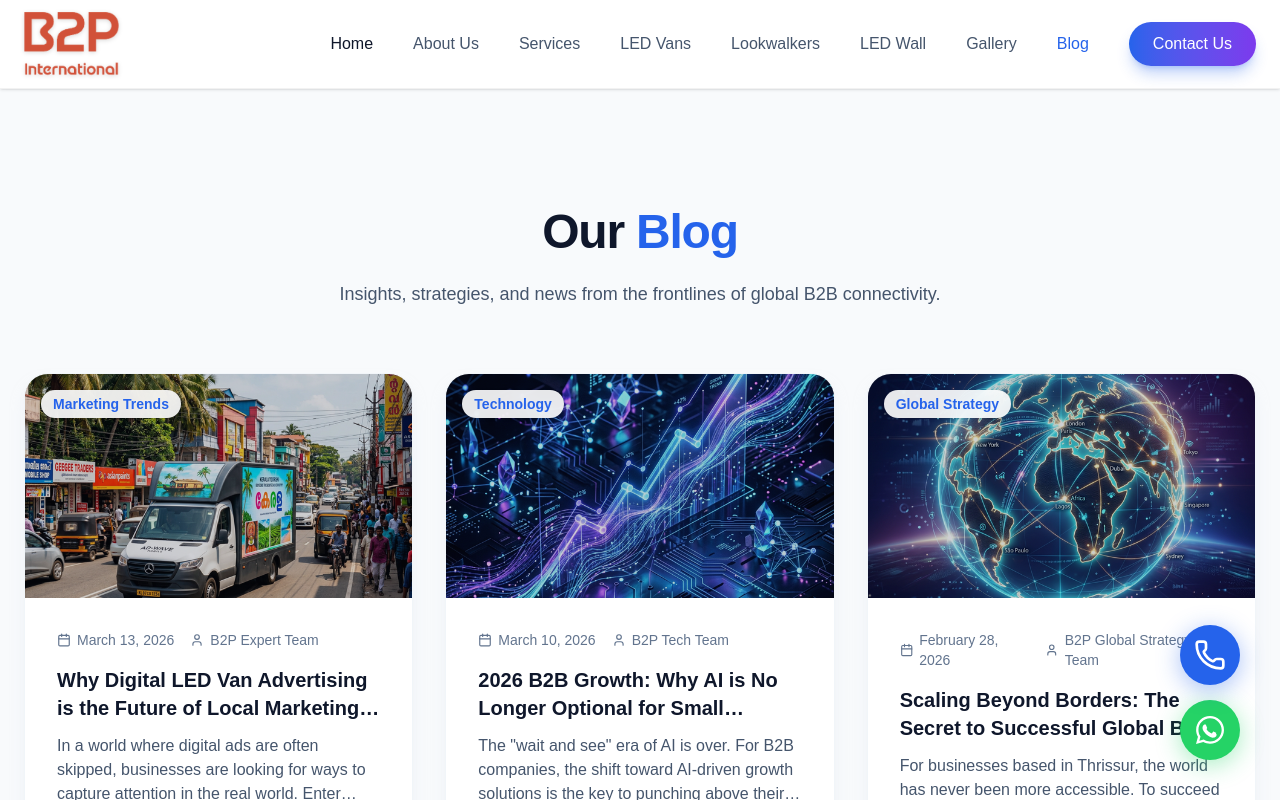
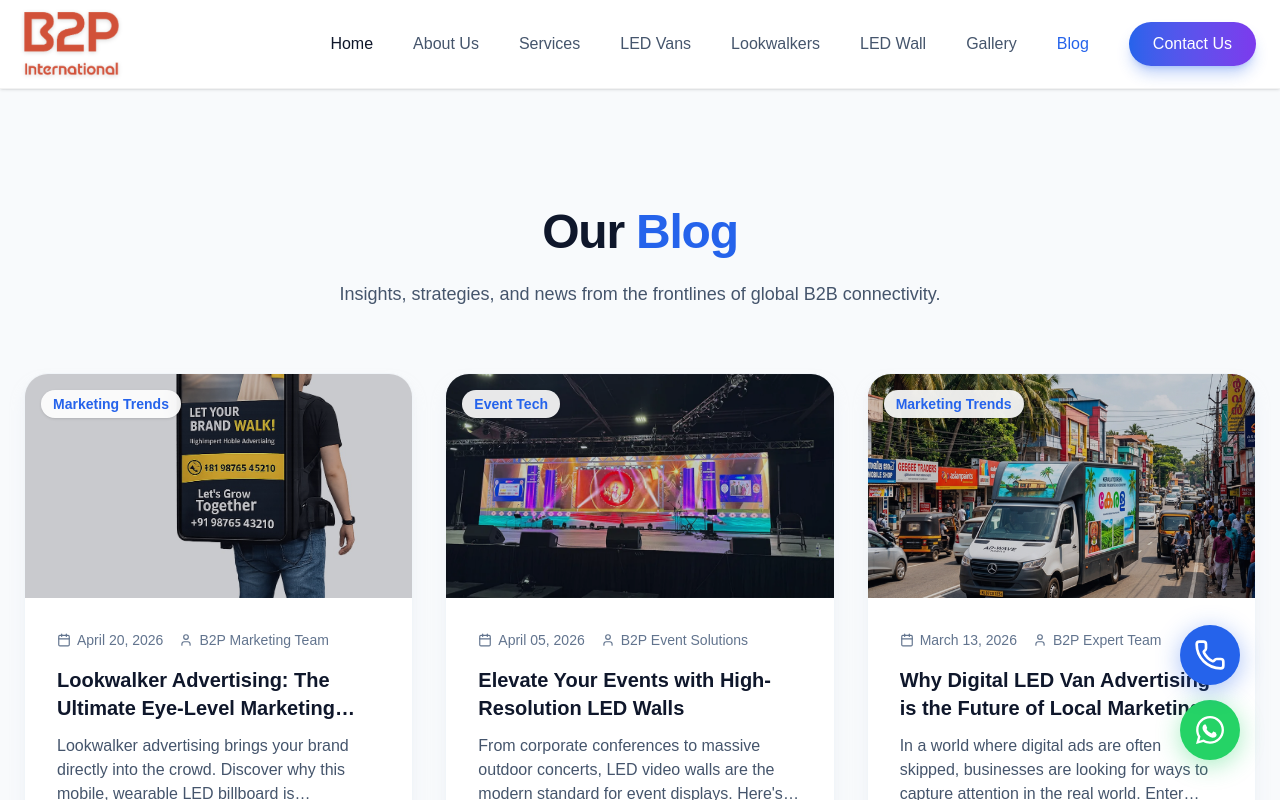
Before and after one commit to infob2pinternational-ai/b2pantigrvity, a React (Vite) app: page /blog in a window 1280 px wide. Shown: the top 800 px of the page. Built offline with nearby package versions, Linux system fonts and the light colour scheme; no server answers.

Commit message:
feat: add LED Wall and Lookwalker blog posts to Blog page

```diff
--- a/src/components/Blog.jsx
+++ b/src/components/Blog.jsx
@@ -23,6 +23,71 @@ const toIsoDate = (value) => {
 const Blog = () => {
     // Placeholder blog data
     const blogPosts = [
+        {
+            id: 5,
+            title: "Lookwalker Advertising: The Ultimate Eye-Level Marketing Strategy",
+            excerpt: "Lookwalker advertising brings your brand directly into the crowd. Discover why this mobile, wearable LED billboard is revolutionizing local marketing in crowded spaces.",
+            author: "B2P Marketing Team",
+            date: "April 20, 2026",
+            category: "Marketing Trends",
+            image: "/lookwalker-demo.jpg",
+            content: `
+                <p class="mb-4">In busy streets, shopping malls, and festival grounds, traditional static billboards often fade into the background. To truly capture attention in high-footfall areas, your marketing needs to move with the crowd. This is where <strong>Lookwalker Advertising</strong> steps in.</p>
+
+                <h4 class="text-xl font-bold text-slate-900 mb-3 mt-8">What is a Lookwalker?</h4>
+                <p class="mb-6">A Lookwalker, also known as a walking billboard, is a lightweight, wearable backlit or LED display carried by a brand promoter. Unlike static signs, Lookwalkers navigate directly through crowds, interacting with potential customers at eye level.</p>
+
+                <h4 class="text-xl font-bold text-slate-900 mb-4 mt-8">Key Benefits of Lookwalker Campaigns</h4>
+                <div class="space-y-4 mb-8">
+                    <div>
+                        <strong class="text-slate-900 block mb-1">1. 100% Eye-Level Visibility</strong>
+                        <p>Because the ad is positioned slightly above the crowd but right at eye level, it creates an immediate visual impact that cannot be ignored.</p>
+                    </div>
+                    <div>
+                        <strong class="text-slate-900 block mb-1">2. Hyper-Local Reach in Pedestrian Zones</strong>
+                        <p>Vehicles can't enter malls, beaches, or narrow market streets, but Lookwalkers can. They are perfect for targeting highly specific zones like the Thrissur Pooram grounds or Fort Kochi.</p>
+                    </div>
+                    <div>
+                        <strong class="text-slate-900 block mb-1">3. Human Interaction</strong>
+                        <p>A Lookwalker isn't just a sign; it's carried by a promoter who can hand out flyers, give product demos, and answer customer queries on the spot.</p>
+                    </div>
+                </div>
+
+                <h4 class="text-xl font-bold text-slate-900 mb-3 mt-8">Perfect for Product Launches</h4>
+                <p>Whether you're opening a new showroom, launching a special offer, or running a political campaign, a team of Lookwalkers walking in synchronization creates an unforgettable spectacle.</p>
+            `
+        },
+        {
+            id: 4,
+            title: "Elevate Your Events with High-Resolution LED Walls",
+            excerpt: "From corporate conferences to massive outdoor concerts, LED video walls are the modern standard for event displays. Here's why you need one for your next big event in Kerala.",
+            author: "B2P Event Solutions",
+            date: "April 05, 2026",
+            category: "Event Tech",
+            image: "/led-wall-image2.webp",
+            content: `
+                <p class="mb-4">Gone are the days of dim, blurry projectors and uninspiring backdrop flex banners. In 2026, the standard for any professional event—be it a wedding, corporate conference, or political rally—is a high-resolution <strong>LED Video Wall</strong>.</p>
+
+                <h4 class="text-xl font-bold text-slate-900 mb-3 mt-8">Indoor P3 vs Outdoor P4 LED Walls</h4>
+                <p class="mb-6">Choosing the right LED wall is crucial for your event's success. <strong>Indoor P3 walls</strong> offer a tight pixel pitch (3mm), meaning the image remains razor-sharp even when the audience is sitting just a few meters away. They are the go-to choice for corporate events, hotel ballrooms, and weddings.</p>
+                <p class="mb-6"><strong>Outdoor P4 walls</strong>, on the other hand, are built for brightness. Designed to cut through direct sunlight, they ensure your live feed or presentation is visible to crowds of thousands at open-air concerts or political rallies.</p>
+
+                <h4 class="text-xl font-bold text-slate-900 mb-4 mt-8">Why LED Walls Are Unbeatable</h4>
+                <div class="space-y-4 mb-8">
+                    <div>
+                        <strong class="text-slate-900 block mb-1">Seamless Modularity</strong>
+                        <p>LED walls are built from smaller panels. This means we can configure them to any size or shape your venue requires—from a standard 16:9 screen to massive ultra-wide panoramic backdrops.</p>
+                    </div>
+                    <div>
+                        <strong class="text-slate-900 block mb-1">Reliability</strong>
+                        <p>Unlike projectors, LED walls do not cast shadows when someone walks in front of them, and they don't require the room to be pitch-dark to look good.</p>
+                    </div>
+                </div>
+
+                <h4 class="text-xl font-bold text-slate-900 mb-3 mt-8">Conclusion</h4>
+                <p>If you want to leave a lasting impression and guarantee that every person in the room (or field) has a front-row view, an LED wall is your best investment. Reach out to B2P International to book the perfect screen for your Kerala event.</p>
+            `
+        },
         {
             id: 1,
             title: "Why Digital LED Van Advertising is the Future of Local Marketing in Kerala",
```
